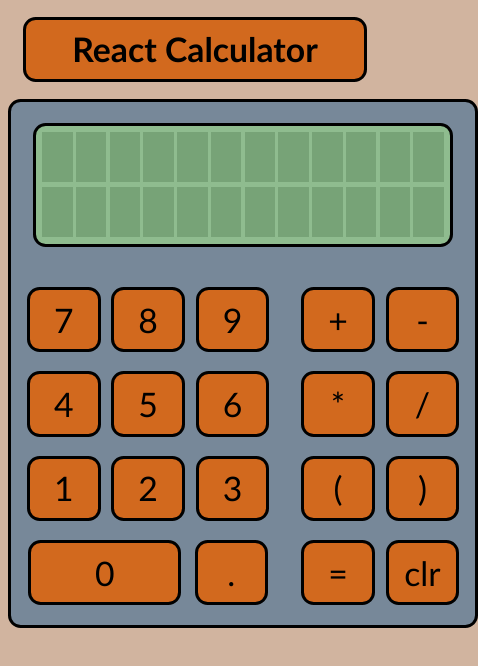
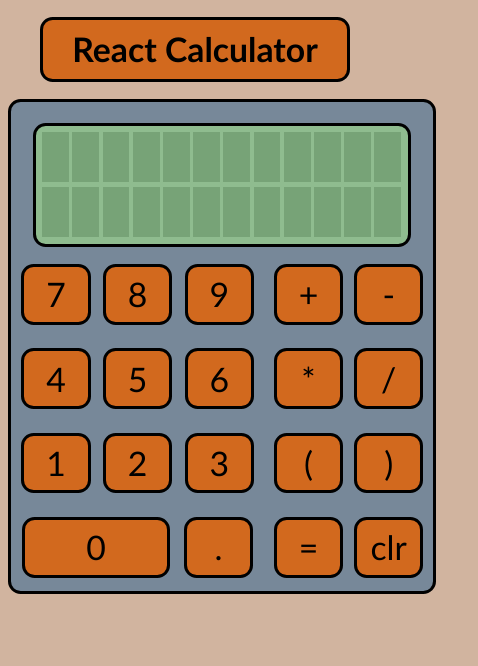
Before and after one commit to connerdrake98/react-calculator, a React (Create React App) app: page / in a window 390 px wide. Shown: the top 666 px of the page, 478 px wide, since content can reach past the window. Built offline with nearby package versions, Linux system fonts and the light colour scheme.

Commit message:
Mobile Responsive Design

```diff
--- a/src/ButtonContainers.js
+++ b/src/ButtonContainers.js
@@ -1,14 +1,14 @@
 // structure button info into an object for each button and also add the button keys here so they can be added when the buttons are rendered
 
-const DEFAULT_BUTTON_HEIGHT = "7vh";
-const DEFAULT_NUM_BUTTON_WIDTH = "8vh";
-const DEFAULT_OP_BUTTON_WIDTH = "8vh";
+const DEFAULT_BUTTON_HEIGHT = "6.5vh";
+const DEFAULT_NUM_BUTTON_WIDTH = "7.5vh";
+const DEFAULT_OP_BUTTON_WIDTH = "7.5vh";
 
 export const BUTTON_CONTAINERS = {
   id: "root-button-container",
   style: {
     height: "40vh",
-    width: "90vh",
+    width: "75vh",
   },
   classes: "center flex",
   children: [
@@ -16,7 +16,7 @@ export const BUTTON_CONTAINERS = {
       id: "numeric",
       style: {
         height: "40vh",
-        width: "30vh",
+        width: "29vh",
       },
       classes: "center flex",
       buttons: [
@@ -103,7 +103,7 @@ export const BUTTON_CONTAINERS = {
       id: "auxilliaries",
       style: {
         height: "40vh",
-        width: "20vh",
+        width: "19vh",
       },
       classes: "center flex",
 
--- a/src/index.css
+++ b/src/index.css
@@ -47,20 +47,20 @@ body {
 
 #title {
   margin-top: 2vh;
-  width: 40vh;
+  width: 36vh;
   height: 7vh;
   font-size: 2vh;
 }
 
 #calculator {
-  width: 55vh;
-  height: 62vh;
+  width: 50vh;
+  height: 58vh;
   margin-top: 2vh;
   background-color: lightslategray;
 }
 
 #screen {
-  width: 48vh;
+  width: 43vh;
   height: 13vh;
   margin-top: 2.5vh;
   background-color: darkseagreen;
@@ -69,7 +69,7 @@ body {
 
 #digit {
   height: 6vh;
-  width: 3.6vh;
+  width: 3.18vh;
   margin: 0.2vh;
   background-color: rgb(119, 163, 119);
   font-size: 5vh;
```
